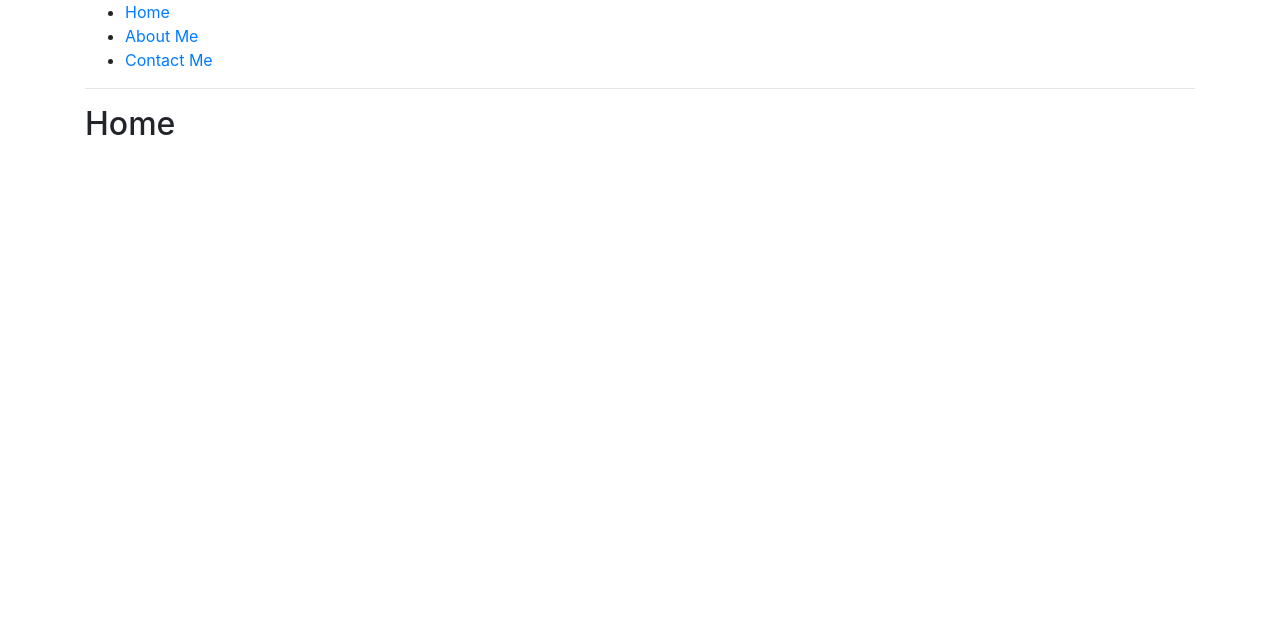
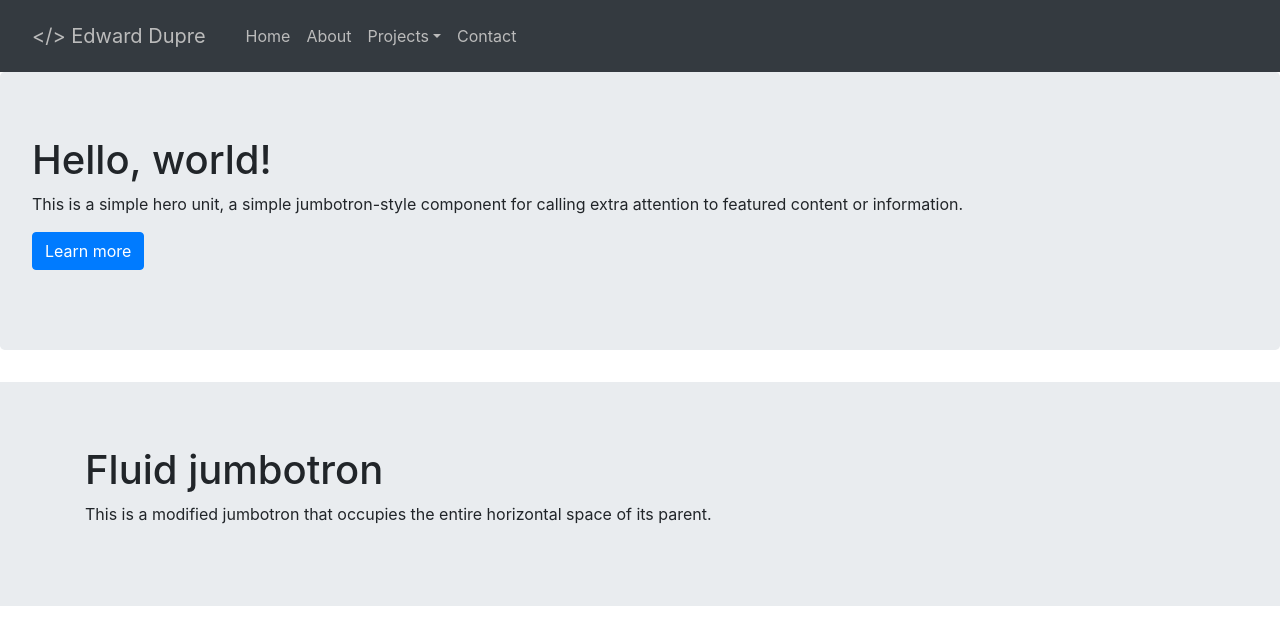
Before and after one commit to edwd42/react-homepage, a React (Create React App) app: page /#/ in a window 1280 px wide. Shown: the top 644 px of the page. Built offline with nearby package versions, Linux system fonts and the light colour scheme; the HTML template or start-up script is replaced by a standard one.

Commit message:
add components/NavBar

```diff
--- a/src/App.js
+++ b/src/App.js
@@ -1,10 +1,11 @@
 import React, { Component } from "react";
-import { HashRouter, Link, Route, Switch } from "react-router-dom";
+import { HashRouter, Route, Switch } from "react-router-dom";
 import "./App.css";
 import { About } from "./components/About";
 import { Contact } from "./components/Contact";
 import { Home } from "./components/Home";
 import { Layout } from "./components/Layout";
+import { NavBar } from "./components/NavBar";
 
 class App extends Component {
   render() {
@@ -12,19 +13,8 @@ class App extends Component {
       <>
         <Layout>
           <HashRouter basename="/">
+            <NavBar />
             <div>
-              <ul>
-                <li>
-                  <Link to="/">Home</Link>
-                </li>
-                <li>
-                  <Link to="/about">About Me</Link>
-                </li>
-                <li>
-                  <Link to="/contact">Contact Me</Link>
-                </li>
-              </ul>
-              <hr />
               <Switch>
                 <Route exact path="/" component={Home} />
                 <Route path="/about" component={About} />
--- a/src/components/About.js
+++ b/src/components/About.js
@@ -1,7 +1,8 @@
 import React from "react";
+import { Container } from "react-bootstrap";
 
 export const About = () => (
-  <div>
+  <Container>
     <h2>About</h2>
-  </div>
+  </Container>
 );
--- a/src/components/Contact.js
+++ b/src/components/Contact.js
@@ -1,7 +1,8 @@
 import React from "react";
+import { Container } from "react-bootstrap";
 
 export const Contact = () => (
-  <div>
+  <Container>
     <h2>Contact</h2>
-  </div>
+  </Container>
 );
--- a/src/components/Home.js
+++ b/src/components/Home.js
@@ -1,7 +1,26 @@
 import React from "react";
+import { Button, Container, Jumbotron } from "react-bootstrap";
 
 export const Home = () => (
   <div>
-    <h2>Home</h2>
+    <Jumbotron>
+      <h1>Hello, world!</h1>
+      <p>
+        This is a simple hero unit, a simple jumbotron-style component for
+        calling extra attention to featured content or information.
+      </p>
+      <p>
+        <Button variant="primary">Learn more</Button>
+      </p>
+    </Jumbotron>
+    <Jumbotron fluid>
+      <Container>
+        <h1>Fluid jumbotron</h1>
+        <p>
+          This is a modified jumbotron that occupies the entire horizontal space
+          of its parent.
+        </p>
+      </Container>
+    </Jumbotron>
   </div>
 );
--- a/src/components/Layout.js
+++ b/src/components/Layout.js
@@ -1,4 +1,3 @@
 import React from "react";
-import { Container } from "react-bootstrap";
 
-export const Layout = props => <Container>{props.children}</Container>;
+export const Layout = props => <>{props.children}</>;
--- /dev/null
+++ b/src/components/NavBar.js
@@ -0,0 +1,59 @@
+import React from "react";
+import { Nav, Navbar, NavDropdown } from "react-bootstrap";
+import { Link } from "react-router-dom";
+import styled from "styled-components";
+
+const Styles = styled.div`
+  .navbar {
+    background-color: #222;
+  }
+  a,
+  .navbar-brand,
+  .navbar-nav .nav-link {
+    color: #bbb;
+    &:hover {
+      color: white;
+    }
+  }
+`;
+
+export const NavBar = () => (
+  <Styles>
+    <Navbar collapseOnSelect expand="md" bg="dark" variant="dark">
+      <Navbar.Brand>
+        <Nav.Item>
+          <Nav.Link>
+            <Link to="/">&lt;/&gt;&nbsp;Edward Dupre</Link>
+          </Nav.Link>
+        </Nav.Item>
+      </Navbar.Brand>
+      <Navbar.Toggle aria-controls="responsive-navbar-nav" />
+      <Navbar.Collapse id="responsive-navbar-nav">
+        <Nav className="mr-auto">
+          <Nav.Item>
+            <Nav.Link>
+              <Link to="/">Home</Link>
+            </Nav.Link>
+          </Nav.Item>
+          <Nav.Item>
+            <Nav.Link>
+              <Link to="/about">About</Link>
+            </Nav.Link>
+          </Nav.Item>
+          <NavDropdown title="Projects" id="collasible-nav-dropdown">
+            <NavDropdown.Item href="#">Action</NavDropdown.Item>
+            <NavDropdown.Item href="#">Another action</NavDropdown.Item>
+            <NavDropdown.Item href="#">Something</NavDropdown.Item>
+            <NavDropdown.Divider />
+            <NavDropdown.Item href="#">Separated link</NavDropdown.Item>
+          </NavDropdown>
+          <Nav.Item>
+            <Nav.Link>
+              <Link to="/contact">Contact</Link>
+            </Nav.Link>
+          </Nav.Item>
+        </Nav>
+      </Navbar.Collapse>
+    </Navbar>
+  </Styles>
+);
```
Also changed, not shown: 1 other file (tests, documents, lock files or other folders).
